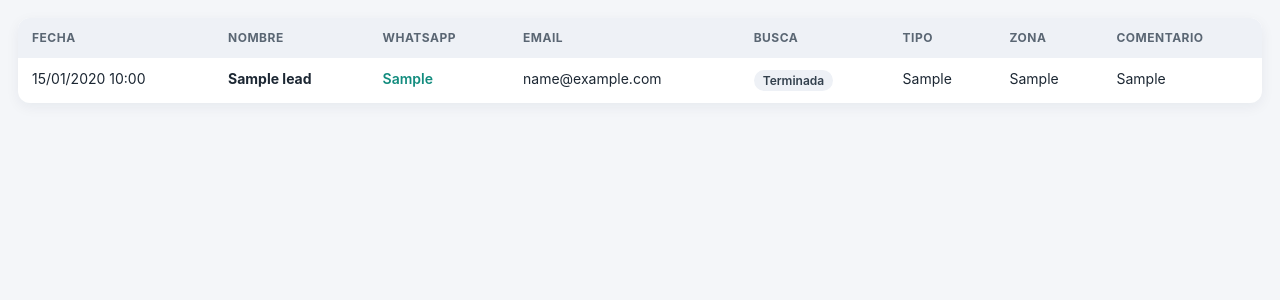
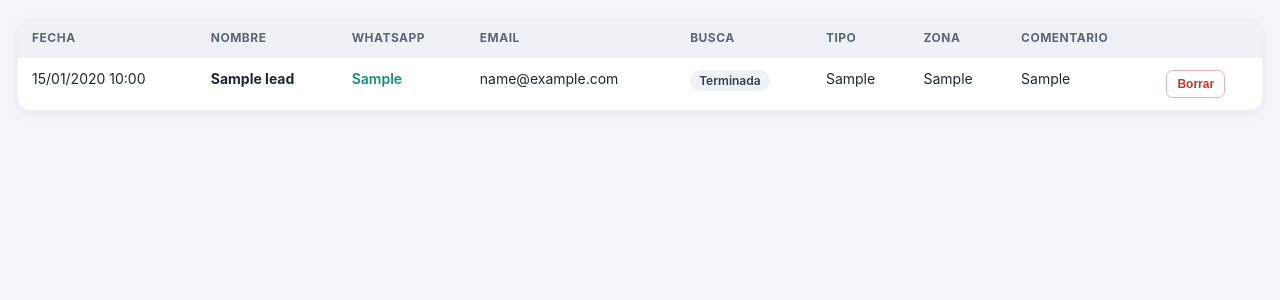
Before and after one commit to mmartinmape-byte/bhdconstrucciones, a Flask app: page /admin in a window 1280 px wide. Shown: the part 73-373 px from the top of the page. Run offline with Flask 3, Linux system fonts and the light colour scheme; the visitor is signed in with stand-in values (Sample User, id 1); tables that the repository leaves empty hold one stand-in row (values such as "Sample post").

Commit message:
Agregar boton para borrar leads en el panel admin

```diff
--- a/app.py
+++ b/app.py
@@ -175,6 +175,20 @@ def admin():
     return render_template("admin.html", leads=leads, empresa=EMPRESA)
 
 
+@app.route("/borrar/<int:lead_id>", methods=["POST"])
+@login_required
+def borrar(lead_id):
+    db = SessionLocal()
+    try:
+        lead = db.get(Lead, lead_id)
+        if lead:
+            db.delete(lead)
+            db.commit()
+    finally:
+        db.close()
+    return redirect(url_for("admin"))
+
+
 @app.route("/exportar")
 @login_required
 def exportar():
--- a/templates/admin.html
+++ b/templates/admin.html
@@ -22,6 +22,8 @@
     .term{background:#eef1f6;color:#33404d}
     a.wa{color:#128C7E;text-decoration:none;font-weight:600}
     .vacio{text-align:center;padding:60px 20px;color:#8a94a0}
+    .del{background:none;border:1px solid #e0b4b4;color:#c0392b;border-radius:7px;padding:6px 10px;font-size:12px;cursor:pointer;font-weight:600}
+    .del:hover{background:#c0392b;color:#fff;border-color:#c0392b}
   </style>
 </head>
 <body>
@@ -42,7 +44,7 @@
       <thead>
         <tr>
           <th>Fecha</th><th>Nombre</th><th>WhatsApp</th><th>Email</th>
-          <th>Busca</th><th>Tipo</th><th>Zona</th><th>Comentario</th>
+          <th>Busca</th><th>Tipo</th><th>Zona</th><th>Comentario</th><th></th>
         </tr>
       </thead>
       <tbody>
@@ -59,6 +61,11 @@
           <td>{{ l.tipo_propiedad }}</td>
           <td>{{ l.zona }}</td>
           <td>{{ l.mensaje }}</td>
+          <td>
+            <form method="post" action="/borrar/{{ l.id }}" onsubmit="return confirm('¿Borrar este lead? No se puede deshacer.');">
+              <button class="del" type="submit">Borrar</button>
+            </form>
+          </td>
         </tr>
         {% endfor %}
       </tbody>
```
